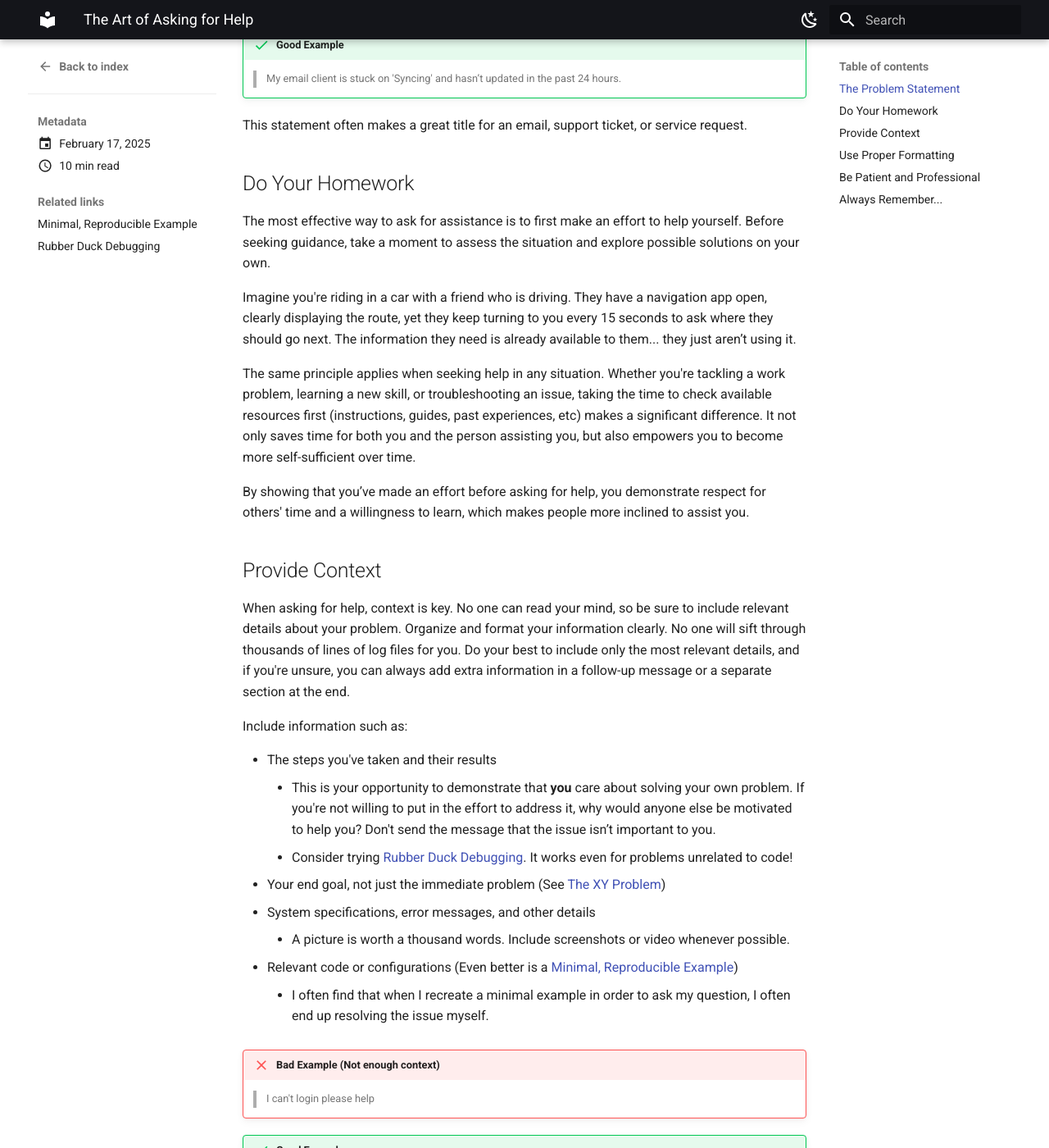
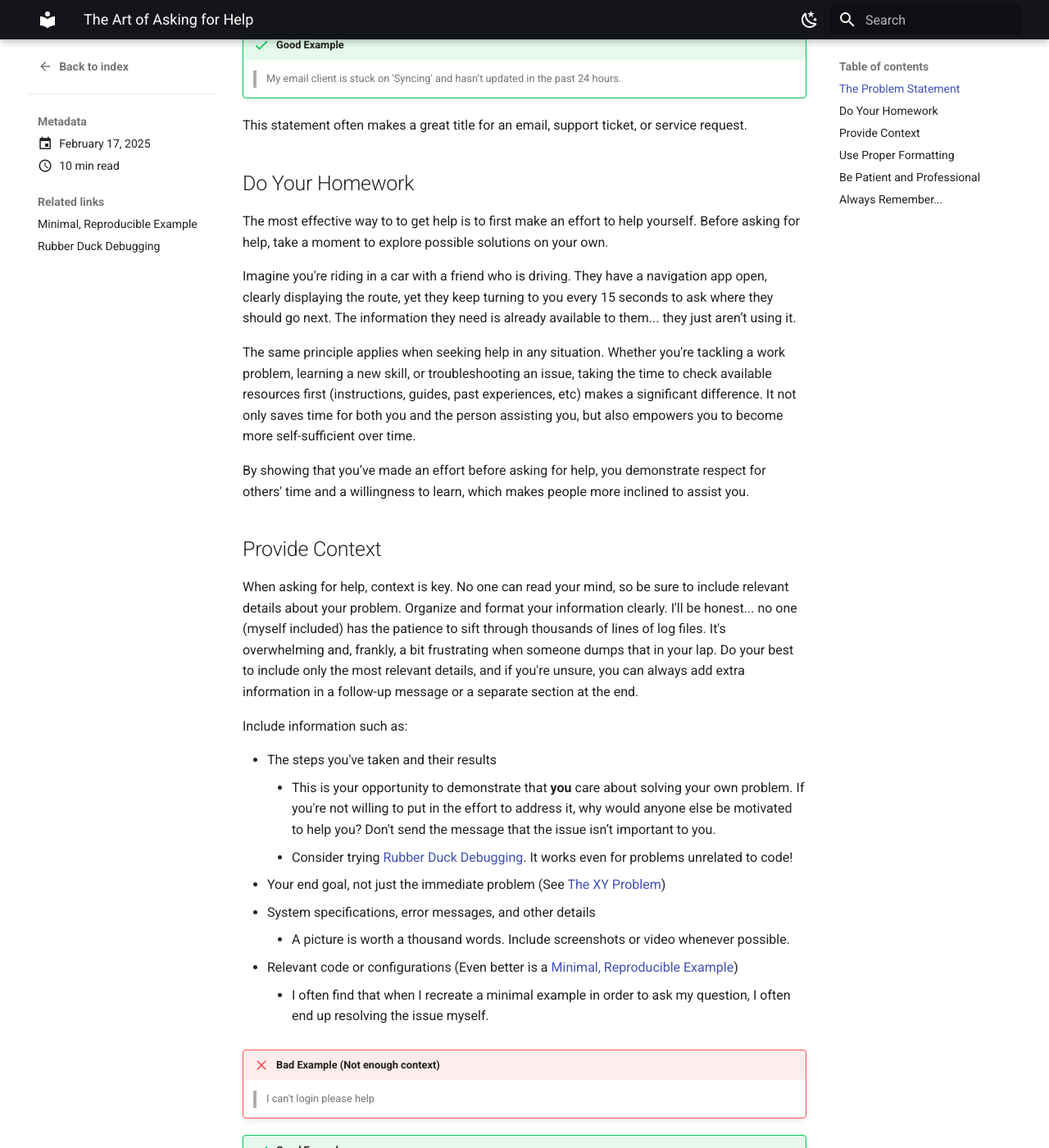
Before and after one commit to jonchun/jonchun.github.io, an MkDocs documentation site: the page built from docs/posts/2025-02-17_the-art-of-asking-for-help.md, in a window 1280 px wide and 1400 px high, scrolled down 708 px. Shown: the whole window at 82% size. Built offline with MkDocs 1.6.1 and Material for MkDocs 9.7.7, drawn with Linux system fonts in a browser that asks for light colours; some of the changed text lies outside the part shown.

Commit message:
small updates

```diff
--- a/docs/posts/2025-02-17_the-art-of-asking-for-help.md
+++ b/docs/posts/2025-02-17_the-art-of-asking-for-help.md
@@ -29,7 +29,7 @@ This statement often makes a great title for an email, support ticket, or servic
 
 ## Do Your Homework
 
-The most effective way to ask for assistance is to first make an effort to help yourself. Before seeking guidance, take a moment to assess the situation and explore possible solutions on your own.
+The most effective way to to get help is to first make an effort to help yourself. Before asking for help, take a moment to explore possible solutions on your own.
 
 Imagine you're riding in a car with a friend who is driving. They have a navigation app open, clearly displaying the route, yet they keep turning to you every 15 seconds to ask where they should go next. The information they need is already available to them... they just aren’t using it.
 
@@ -39,7 +39,7 @@ By showing that you’ve made an effort before asking for help, you demonstrate
 
 ## Provide Context
 
-When asking for help, context is key. No one can read your mind, so be sure to include relevant details about your problem. Organize and format your information clearly. No one will sift through thousands of lines of log files for you. Do your best to include only the most relevant details, and if you're unsure, you can always add extra information in a follow-up message or a separate section at the end.
+When asking for help, context is key. No one can read your mind, so be sure to include relevant details about your problem. Organize and format your information clearly. I'll be honest... no one (myself included) has the patience to sift through thousands of lines of log files. It's overwhelming and, frankly, a bit frustrating when someone dumps that in your lap. Do your best to include only the most relevant details, and if you're unsure, you can always add extra information in a follow-up message or a separate section at the end.
 
 Include information such as:
 
@@ -88,7 +88,7 @@ Take the time to properly format your request for help. **NOBODY** wants to read
 
 ## Be Patient and Professional
 
-Would **you** want to help someone who is being rude? Whether you're asking for help online, at work, or from friends, always approach the situation with politeness and respect. Keep in mind that you're asking someone to take time out of their day to assist you because you weren't able to resolve the issue on your own.
+I’ll admit, when your app breaks for the tenth time this month, it’s tempting to send an angry email with the subject: "URGENT - APP BROKE AGAIN." That said, would **you** want to help someone who is being rude? Whether you're asking for help online, at work, or from friends, always approach the situation with politeness and respect. Keep in mind that you're asking someone to take time out of their day to assist you because you weren't able to resolve the issue on your own.
 
 If you do end up finding the solution yourself, it's common courtesy to share it with others. If you end up receiving assistance, be sure to pay it forward by helping others in the future!
 
--- a/mkdocs.yml
+++ b/mkdocs.yml
@@ -43,9 +43,9 @@ plugins:
 - blog:
     blog_dir: .
 - rss:
-    match_path: blog/posts/.*
+    match_path: posts/.*
     date_from_meta:
-      created: date
+      as_creation: date.created
     categories:
       - categories
       - tags
```
